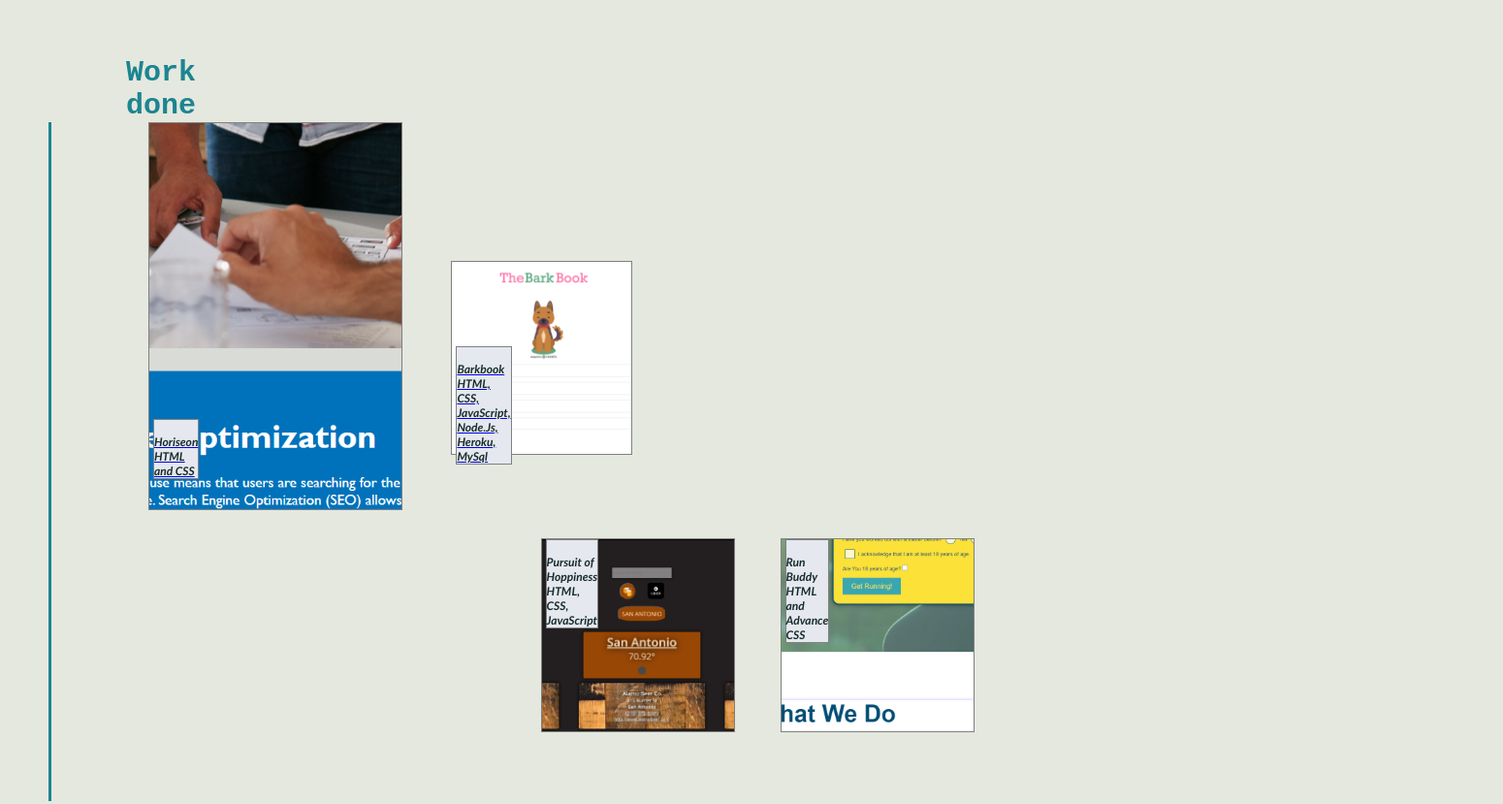
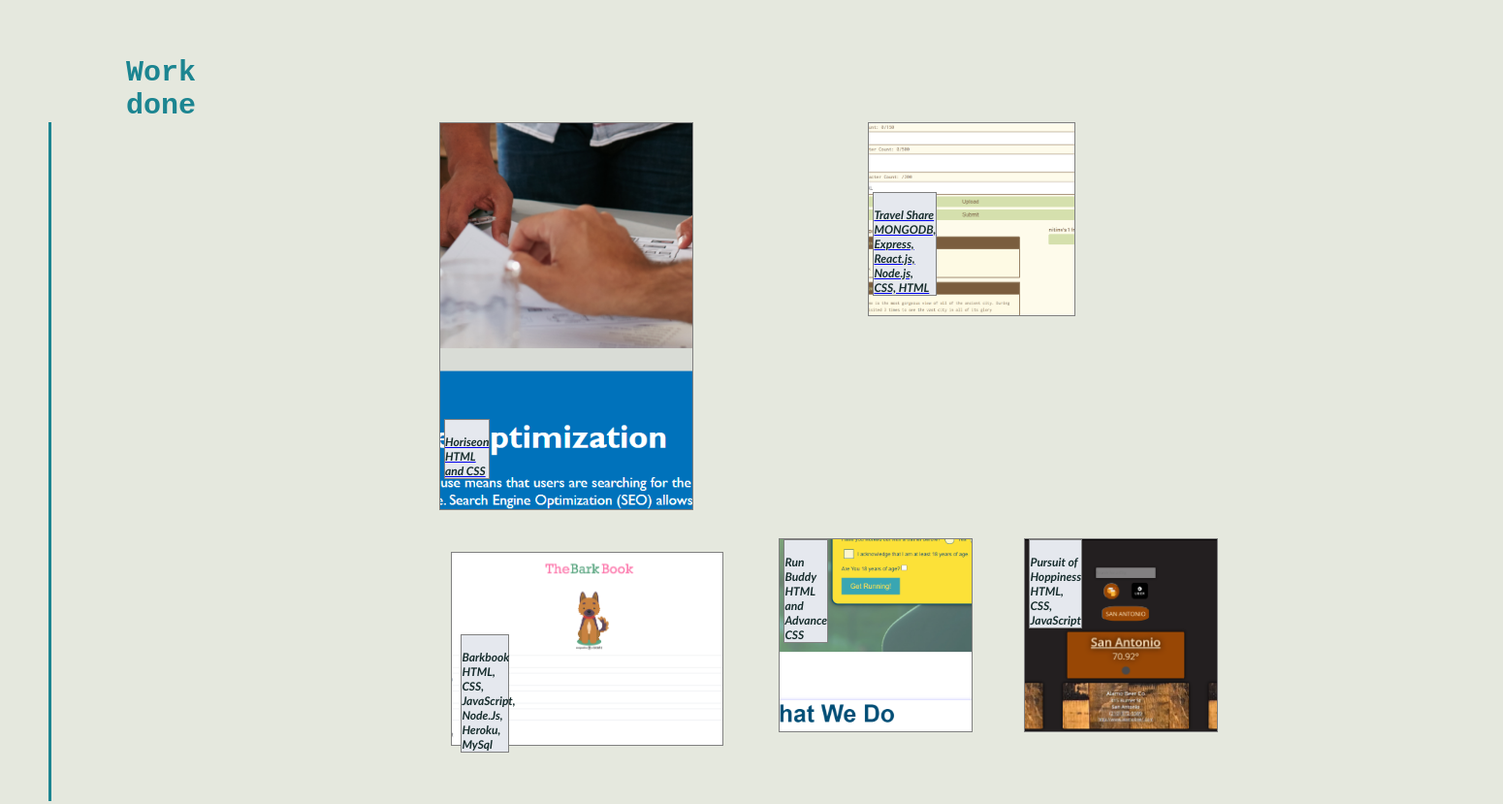
Before and after one commit to nitinvemuri/Advancecsschallenge, a plain HTML site: page index.html in a window 1280 px wide. Shown: the part 800-1629 px from the top of the page at 97% size, 1550 px wide, since content can reach past the window. Drawn offline with Linux system fonts and the light colour scheme.

Commit message:
added travel-share

```diff
--- a/assets/css/style.css
+++ b/assets/css/style.css
@@ -196,6 +196,7 @@ body {
 .picture-img {
     width:500%;
     height: 400px;
+    left: 200px;
     object-fit: cover;
     border: solid 1px var(--primary-color);
 }
@@ -208,6 +209,13 @@ body {
 }
 
 .picture-img-3 {
+    width: 50%;
+    height: 200px;
+    object-fit: cover;
+    border: solid 1px var(--primary-color);
+}
+
+.picture-img-4 {
     width:300%;
     height: 200px;
     object-fit: cover;
@@ -248,6 +256,13 @@ figcaption {
     background-color: rgb(229, 232, 238);
   }
 
+.figcaption3 {
+    margin-left: 10px;
+    margin-top: -21%;
+    position:absolute;
+    width: 50px
+}
+
 
 
 .picture-item--1 {
@@ -256,6 +271,7 @@ figcaption {
     grid-row-start: 1;
     grid-row-end: 2;
     position:relative;
+    left: 300px;
 }
 
 .picture-item--2 {
@@ -264,7 +280,7 @@ figcaption {
   grid-row-start: 4;
   grid-row-end: 4;
   position: relative;
-  right: 200px;
+  right: 700px;
 }
 
 .picture-item--3 {
@@ -283,8 +299,17 @@ figcaption {
     grid-row-end: 3;
     position: relative;
     right: 400px;
+    top: 300px;
 }
 
+.picture-item--5 {
+    grid-column-start: 2;
+    grid-column-end:0;
+    grid-row-start: 1;
+    grid-row-end: 0;
+    position: relative;
+    right: 400px;
+}
 
 
 
@@ -471,6 +496,11 @@ figcaption {
         font-size: 5px;
     }
 
+    .figcaption4 {
+        margin-left: 10px ;
+        margin-top: -25000%;
+        font-size: 5px;
+    }
     .picture-img {
         top: 50%;
         left: 50%;
@@ -482,6 +512,12 @@ figcaption {
         top: 50%;
         left: 50%;
         transform: translate(10%,-84%);
+    }
+
+    .picture-img-4 {
+        height: 300px;
+        top: 30%;
+        transform: translate(0%,10%);
     }
 
     .picture-item--1 {
@@ -496,4 +532,8 @@ figcaption {
         left:200px;
     }
 
+    .picture-item--5 {
+
+    }
+
   }
--- a/index.html
+++ b/index.html
@@ -95,9 +95,15 @@
                                 <img src = "assets/images/barkbook-turning.png" class = "picture-img-3" alt = "Barkbook">
                                 <figcaption class = "figcaption3"><br> Barkbook </br> HTML, CSS, JavaScript, Node.Js, Heroku, MySql</figcaption>
                         </figure>
+                    <div class = "picture">
+                        <figure class = "picture item picture-item--5">
+                            <a href = "https://travel-share44.herokuapp.com/">
+                            <img src = "assets/images/travelshare sss.png" class = "picture-img-4" alt="travel share" >
+                            <figcaption class="figcaption4"><br>Travel Share </br> MONGODB, Express, React.js, Node.js, CSS, HTML</figcaption>
+                        </a>
+                        </figure>
                     </div>
 
-                    </div>
 
 
 
```
Also changed, not shown: assets/images/travelshare sss.png (added).
